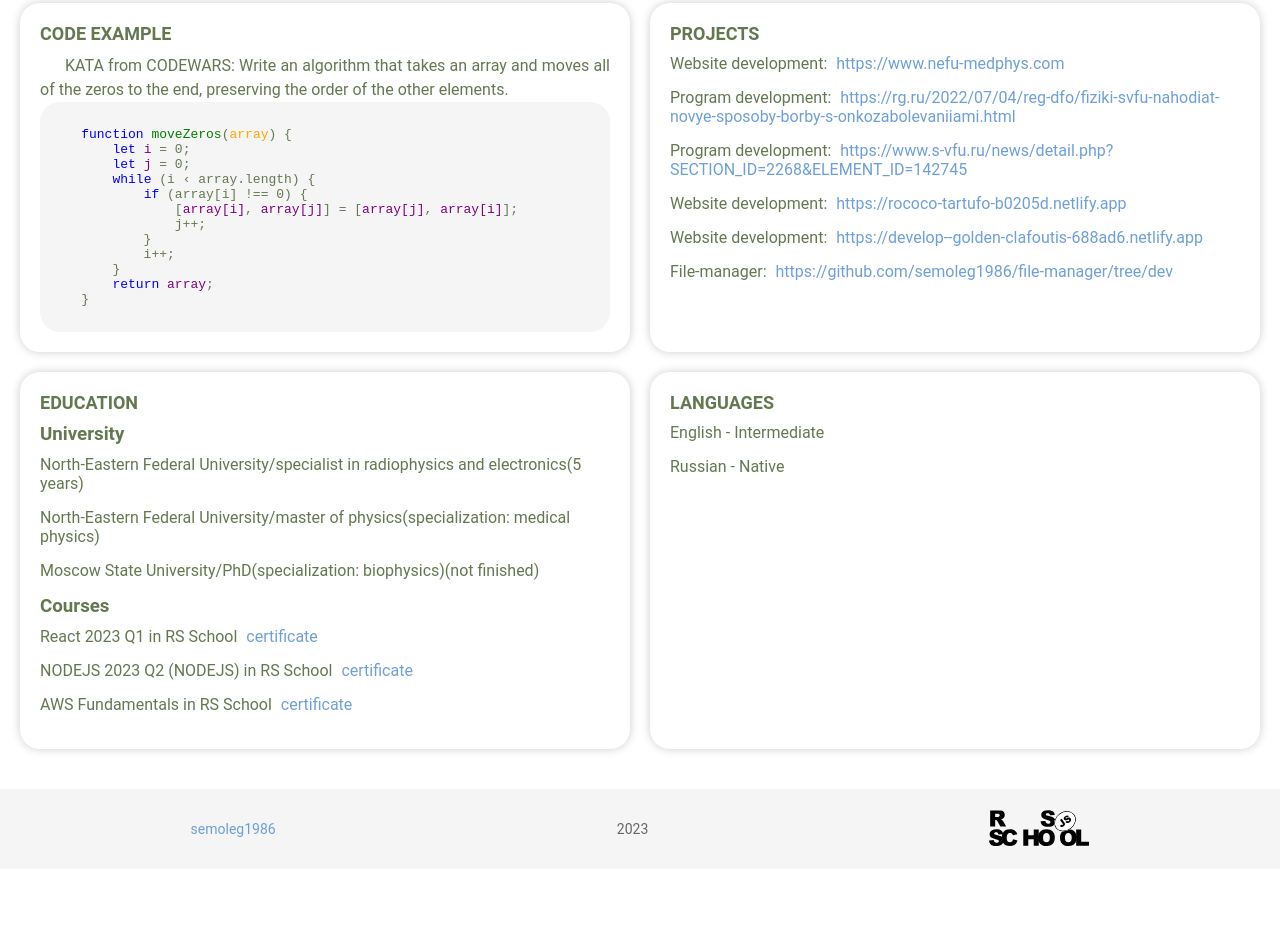
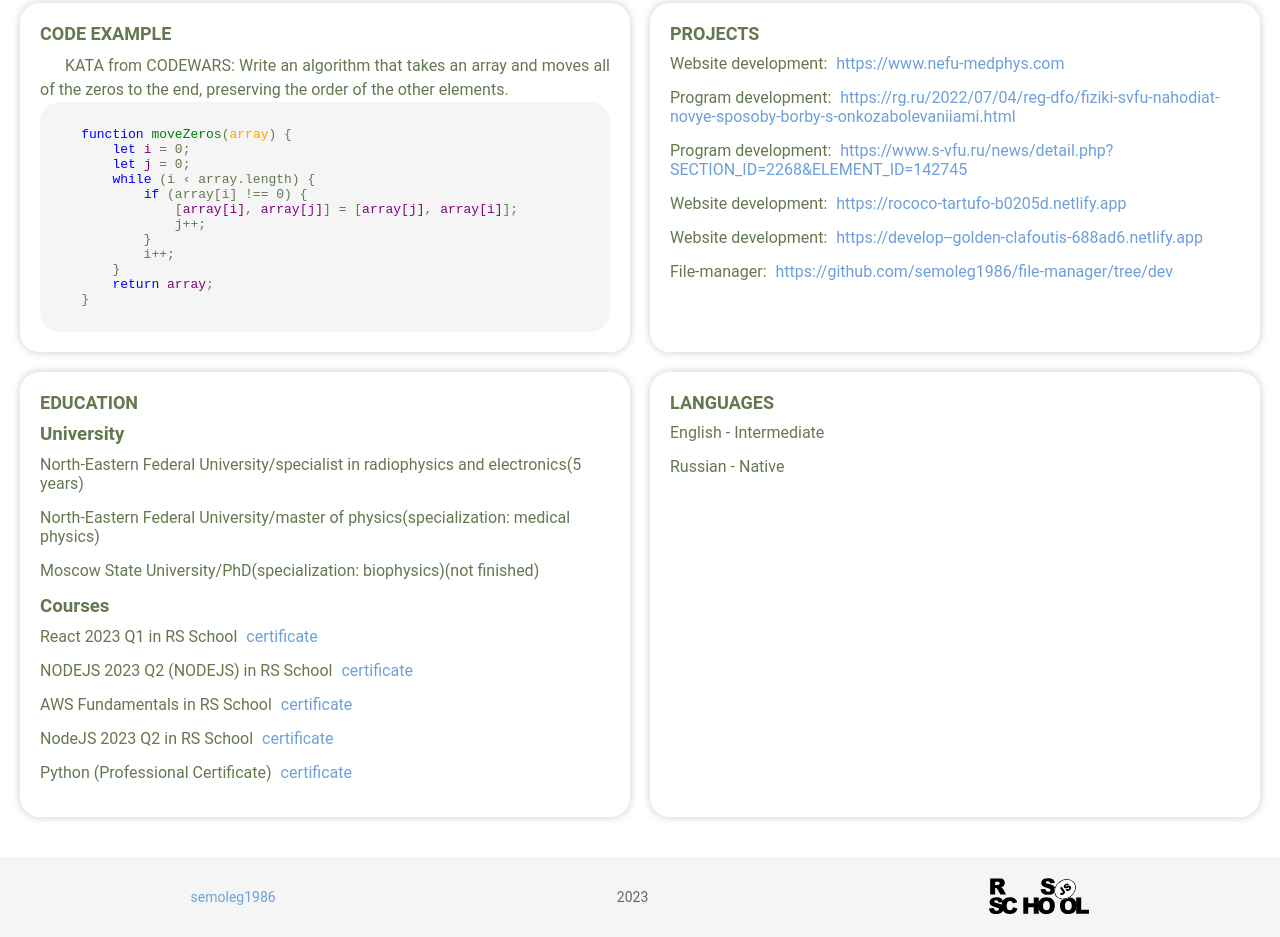
Before and after one commit to semoleg1986/rsschool-cv, a plain HTML site: page index.html in a window 1280 px wide. Shown: the part 1016-1953 px from the top of the page. Before the commit the page ends 1885 px from the top, so only its background shows below. Drawn offline with Linux system fonts and the light colour scheme.

Commit message:
fix: add some info

```diff
--- a/index.html
+++ b/index.html
@@ -155,6 +155,12 @@
                             <li>AWS Fundamentals in RS School
                                 <a class="projects-link" href="https://app.rs.school/certificate/guapmure">certificate</a>
                             </li>
+                            <li>NodeJS 2023 Q2 in RS School
+                                <a class="projects-link" href="https://app.rs.school/certificate/cxwnq4hz">certificate</a>
+                            </li>
+                            <li>Python (Professional Certificate)
+                                <a class="projects-link" href="https://www.coursera.org/account/accomplishments/specialization/certificate/R6E5ZGLTXPBT">certificate</a>
+                            </li>
                         </ul>
                     </article>
                 </section>
```
Also changed, not shown: 1 other file.
